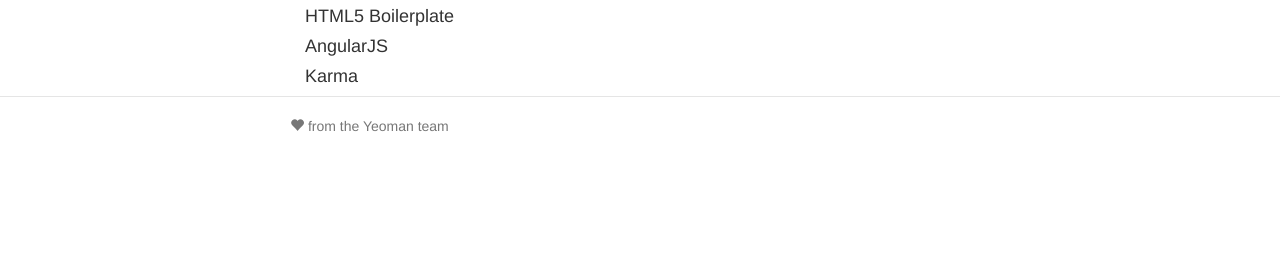
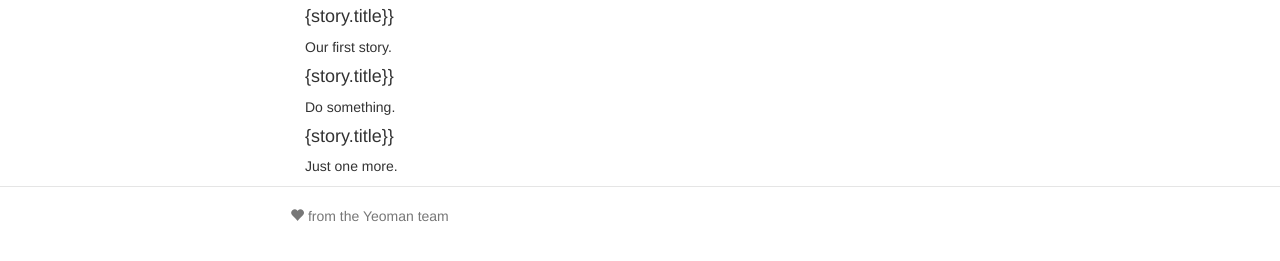
Before and after one commit to sekou-diarra/angular-training, a website: page app/index.html in a window 1280 px wide. Shown: the part 159-420 px from the top of the page. Drawn offline with nearby package versions, Linux system fonts and the light colour scheme; some packages are replaced by stand-ins of ours; files that its build step writes are made by us from their sources.

Commit message:
end chapter one

```diff
--- a/app/index.html
+++ b/app/index.html
@@ -50,8 +50,9 @@
     <div class="col-md-4">
       <h2>Things</h2>
       <div
-           ng-repeat="thing in main.awesomeThings" ng-click="main.alertThing(thing)">
-        <h4>{{thing}}</h4>
+           ng-repeat="story in main.stories" ng-click="main.setCurrentStory(story)">
+        <h4>{story.title}}</h4>
+        <p>{{story.description}}</p>
       </div>
 
     </div>
--- a/app/scripts/controllers/main.js
+++ b/app/scripts/controllers/main.js
@@ -9,12 +9,44 @@
  */
 angular.module('angularTrainingApp')
   .controller('MainCtrl', function () {
+    var main =this;
     this.awesomeThings = [
       'HTML5 Boilerplate',
       'AngularJS',
       'Karma'
     ];
-   this.alertThing= function (thing){
-      alert(thing);
-    };
+    main.stories=[
+      {
+        title: 'First story',
+    description: 'Our first story.',
+    criteria: 'Criteria pending.',
+    status: 'To Do',
+    type: 'Feature',
+    reporter: 'Lukas Ruebbelke',
+    assignee: 'Brian Ford'
+  },
+    {
+      title: 'Second story',
+      description: 'Do something.',
+      criteria: 'Criteria pending.',
+      status: 'Back Log',
+      type: 'Feature',
+      reporter: 'Lukas Ruebbelke',
+      assignee: 'Brian Ford'
+    },
+    {
+      title: 'Another story',
+      description: 'Just one more.',
+      criteria: 'Criteria pending.',
+      status: 'Code Review',
+      type: 'Enhancement',
+      reporter: 'Lukas Ruebbelke',
+      assignee: 'Brian Ford'
+    }
+    ];
+  main.setCurrentStory=function(story){
+
+  };
+
+
   });
--- a/package.json
+++ b/package.json
@@ -10,7 +10,6 @@
     "gulp-filter": "^2.0.2",
     "gulp-imagemin": "^2.3.0",
     "gulp-jshint": "^1.11.1",
-    "gulp-karma": "0.0.4",
     "gulp-load-plugins": "^0.10.0",
     "gulp-minify-css": "^1.2.0",
     "gulp-ng-annotate": "^1.0.0",
@@ -22,6 +21,7 @@
     "gulp-util": "^3.0.6",
     "gulp-watch": "^4.2.4",
     "jshint-stylish": "^1.0.0",
+    "karma": "^0.13.19",
     "lazypipe": "^0.2.4",
     "open": "0.0.5",
     "rimraf": "^2.4.0",
```
Also changed, not shown: app/scripts/directives/agelloDirective.js (added, +7 -0 lines), app/scripts/services/angelloModel.js (added, +17 -0 lines), 1 other file.
